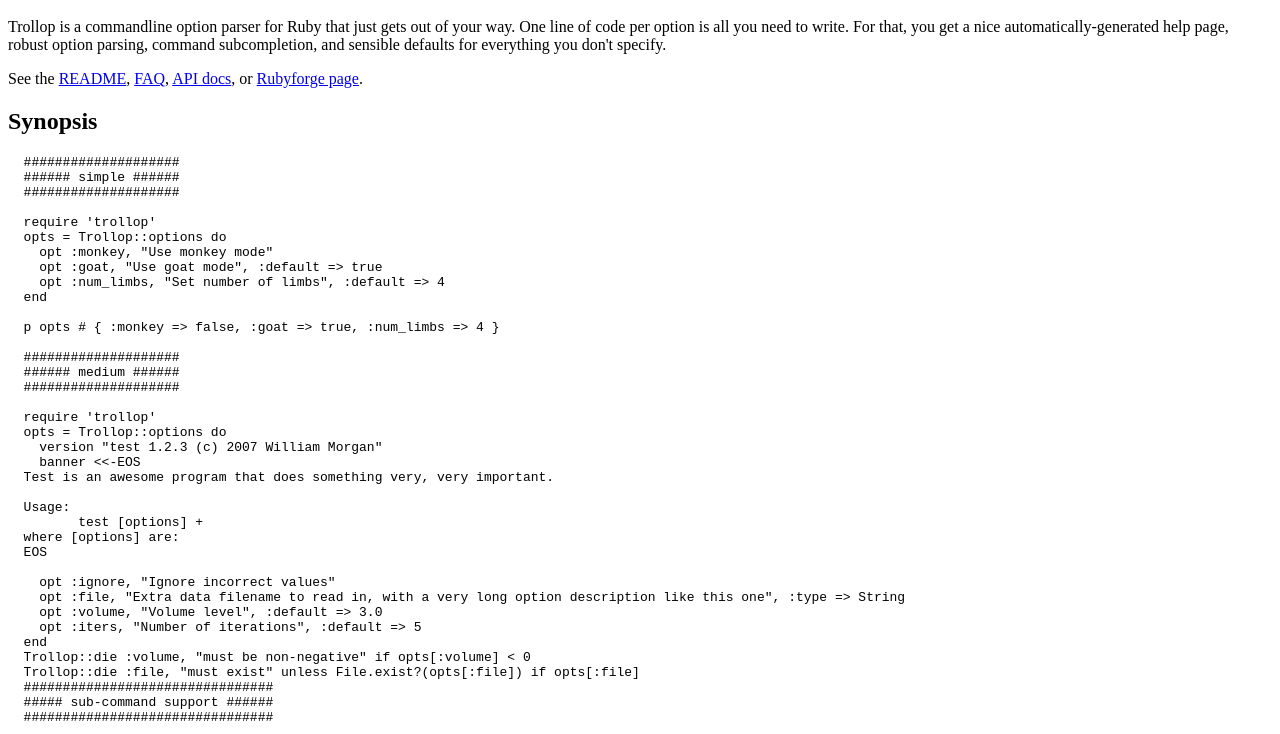
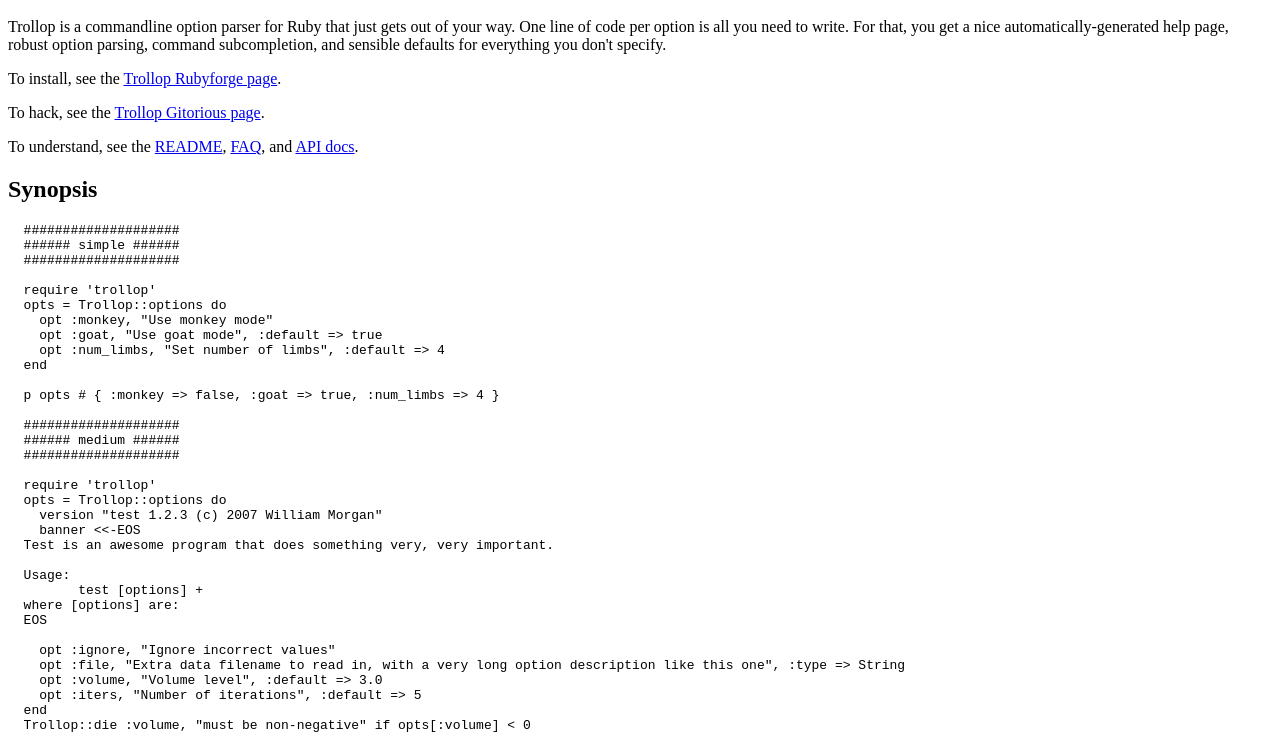
Before and after one commit to ManageIQ/optimist, a plain HTML site: page www/index.html in a window 1280 px wide. Shown: the part 48-782 px from the top of the page. Drawn offline with Linux system fonts and the light colour scheme.

Commit message:
point webpage to the new git repo

```diff
--- a/www/index.html
+++ b/www/index.html
@@ -12,10 +12,11 @@ way. One line of code per option is all you need to write. For that, you get
 a nice automatically-generated help page, robust option parsing, command
 subcompletion, and sensible defaults for everything you don't specify.</p>
 
-<p>See the <a href="README.txt">README</a>,
-   <a href="FAQ.txt">FAQ</a>,
-   <a href="trollop/">API docs</a>, or
-   <a href="http://rubyforge.org/projects/trollop/">Rubyforge page</a>.</p>
+<p> To install, see the <a href="http://rubyforge.org/projects/trollop/">Trollop Rubyforge page</a>.</p>
+
+<p> To hack,  see the <a href="http://gitorious.org/projects/trollop">Trollop Gitorious page</a>. </p>
+
+<p>To understand, see the <a href="README.txt">README</a>, <a href="FAQ.txt">FAQ</a>, and <a href="trollop/">API docs</a>.
 
 <h2>Synopsis</h2>
 <pre>
```
